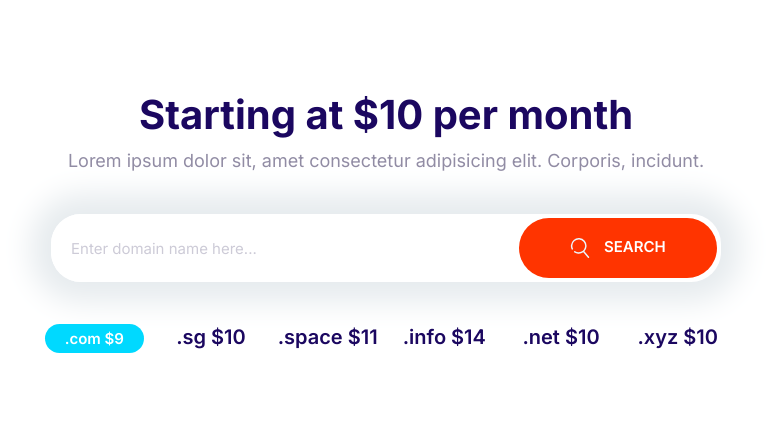
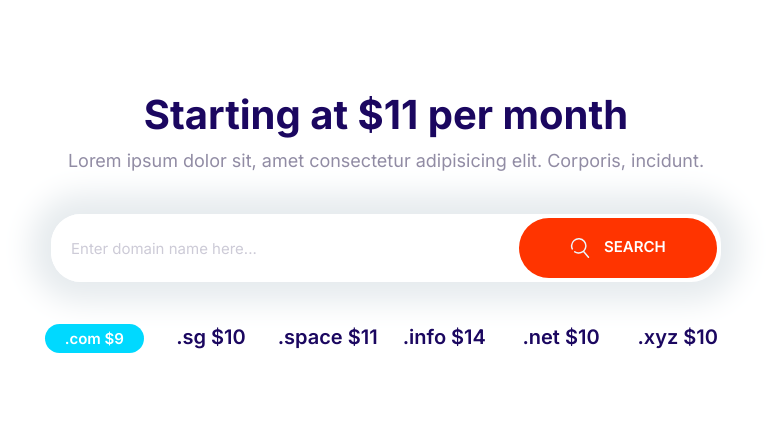
Before and after one commit to rizalfatoni594/Moshify, a website built with Parcel: page playground.html in a window 1280 px wide. Shown: the whole page, without its empty margins (254-1025 px from the left). Built offline with nearby package versions, Linux system fonts and the light colour scheme.

Commit message:
Update the price from $10 to $11.

```diff
--- a/playground.html
+++ b/playground.html
@@ -16,7 +16,7 @@
   <body>
     <section class="block container block-domain">
       <header class="block__header">
-        <h2>Starting at $10 per month</h2>
+        <h2>Starting at $11 per month</h2>
         <p>
           Lorem ipsum dolor sit, amet consectetur adipisicing elit. Corporis,
           incidunt.
```
Also changed, not shown: playground2.html (deleted).
